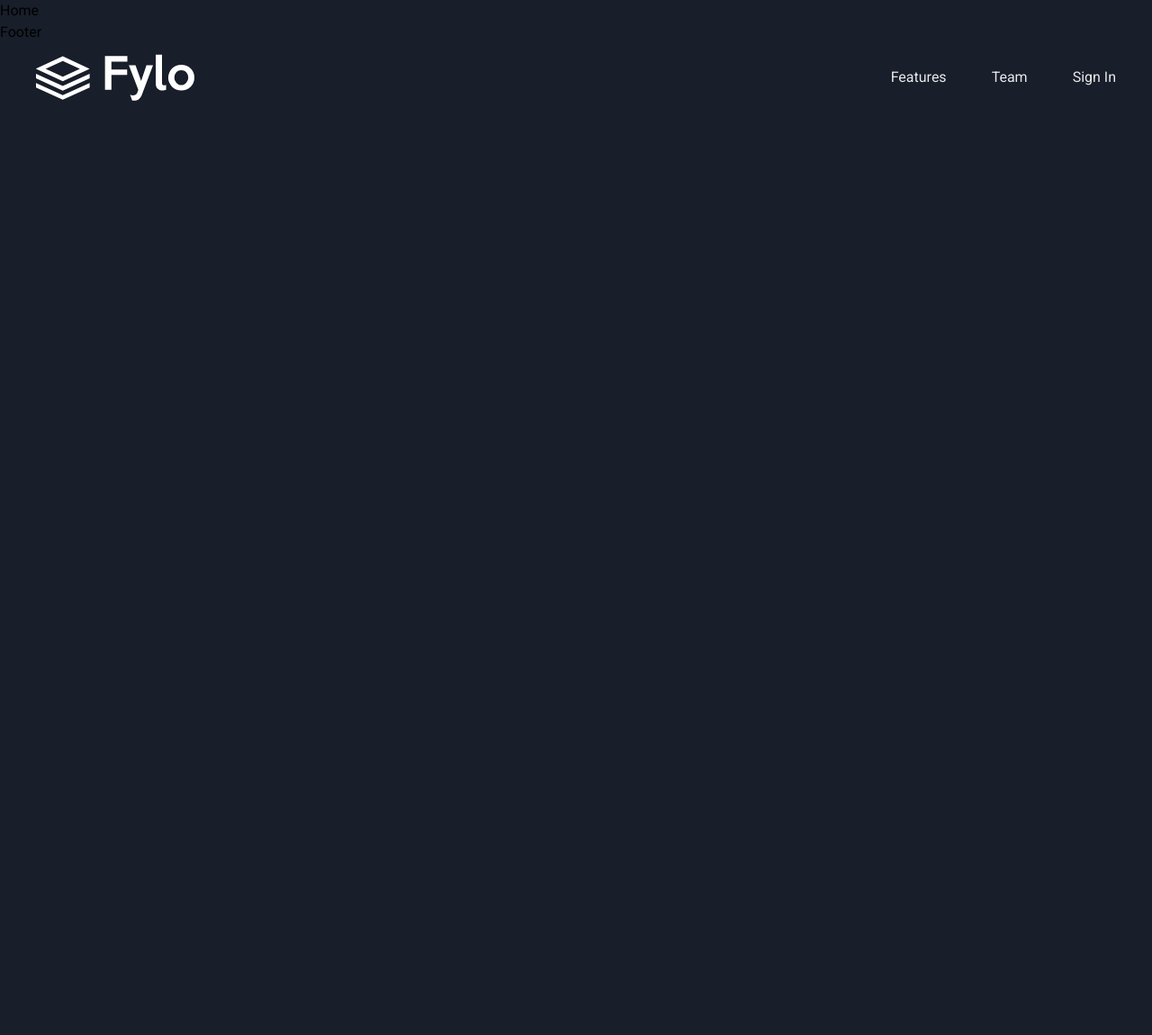
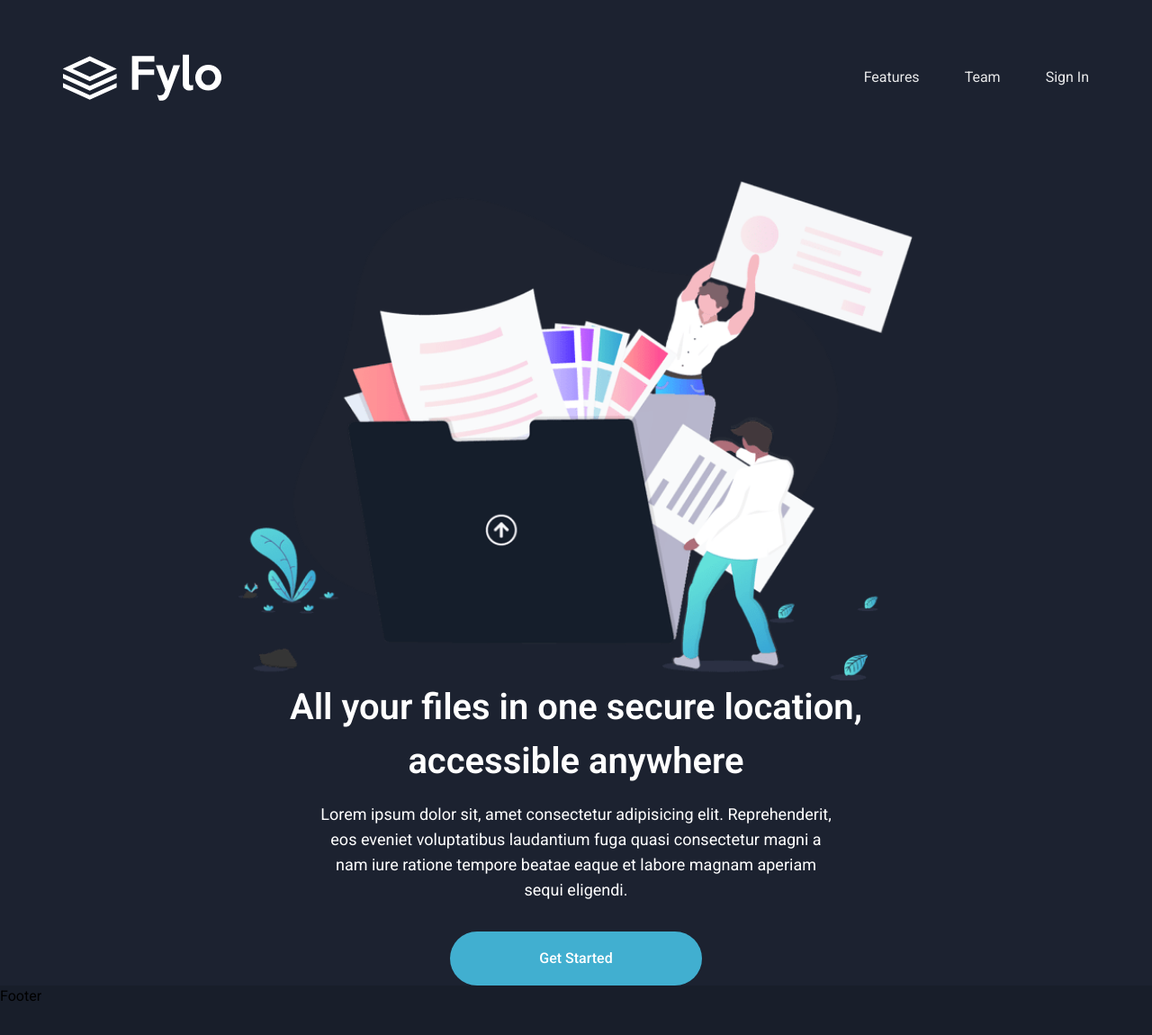
Before and after one commit to omar3060/landing-tailwind, a React (Vite) app: page / in a window 1280 px wide. Shown: the top 1150 px of the page at 90% size. Built offline with nearby package versions, Linux system fonts and the light colour scheme.

Commit message:
finish landing component

```diff
--- a/src/components/Header.jsx
+++ b/src/components/Header.jsx
@@ -1,28 +1,31 @@
 import React, { useEffect, useRef, useState } from "react";
 import { throttle } from "lodash";
-import './Header.css'
+import "./Header.css";
 const Header = () => {
-  const headerRef = useRef(null)
+  const headerRef = useRef(null);
   const [links, setLinks] = useState(["Features", "Team", "Sign In"]);
 
-  useEffect(()=>{
-    const handleScroll = throttle(()=> {
+  useEffect(() => {
+    const handleScroll = throttle(() => {
       if (window.scrollY > 100) {
         headerRef.current.classList.add("scrolled");
       } else {
         headerRef.current.classList.remove("scrolled");
       }
-    }, 100)
+    }, 100);
 
-    window.addEventListener('scroll', handleScroll)
+    window.addEventListener("scroll", handleScroll);
 
     return () => {
-      window.removeEventListener('scroll', handleScroll)
-    }
+      window.removeEventListener("scroll", handleScroll);
+    };
   }, []);
   return (
-    <header ref={headerRef} className="header-initial fixed top-0 left-0 w-full z-50 transition-all duration-200">
-      <div className="container mx-auto flex justify-between items-center gap-[30px] sm:gap-0 flex-col sm:flex-row">
+    <header
+      ref={headerRef}
+      className="header-initial fixed top-0 left-0 w-full z-50 transition-all duration-200"
+    >
+      <div className="container flex justify-between items-center gap-[30px] sm:gap-0 flex-col sm:flex-row">
         <a href="/">
           <img src="/src/assets/images/logo.svg" alt="logo-img" />
         </a>
--- /dev/null
+++ b/src/components/Landing.jsx
@@ -0,0 +1,35 @@
+import React from "react";
+
+const Landing = () => {
+  return (
+    <section className="bg-[#1C2230]">
+      <div className="container">
+        <div className="element-center flex-col pt-[200px]">
+          <div className="w-[750px] max-w-full">
+            <img
+              src="/src/assets/images/illustration-intro.png"
+              alt="landing-img"
+              className="w-full h-fit"
+            />
+          </div>
+          <div className="text-white text-center">
+            <h1 className="text-[30px] md:text-[40px] font-semibold mb-[15px]">
+              All your files in one secure location,
+              <br />
+              accessible anywhere
+            </h1>
+            <p className="font-normal text-lg px-[15px] md:w-[600px] max-w-full mb-8 md:mx-auto">
+              Lorem ipsum dolor sit, amet consectetur adipisicing elit.
+              Reprehenderit, eos eveniet voluptatibus laudantium fuga quasi
+              consectetur magni a nam iure ratione tempore beatae eaque et
+              labore magnam aperiam sequi eligendi.
+            </p>
+          </div>
+          <a href="/" className="btn w-[280px] h-[60px] rounded-[30px] element-center text-white font-medium">Get Started</a>
+        </div>
+      </div>
+    </section>
+  );
+};
+
+export default Landing;
--- a/src/index.css
+++ b/src/index.css
@@ -1,6 +1,18 @@
 @tailwind base;
 @tailwind components;
 @tailwind utilities;
+
+@layer {
+  .container {
+    @apply mx-auto px-[30px]
+  }
+  .element-center {
+    @apply flex justify-center items-center
+  }
+  .btn {
+    @apply bg-[#41AFD0] text-white transition-all duration-200 hover:bg-[#8CDAE4] hover:cursor-pointer
+  }
+}
 
 body {
   font-family: "Roboto", sans-serif;
--- a/src/pages/Home.jsx
+++ b/src/pages/Home.jsx
@@ -1,8 +1,11 @@
 import React from 'react'
+import Landing from '../components/Landing'
 
 const Home = () => {
   return (
-    <div>Home</div>
+    <>
+      <Landing />
+    </>
   )
 }
 
```
